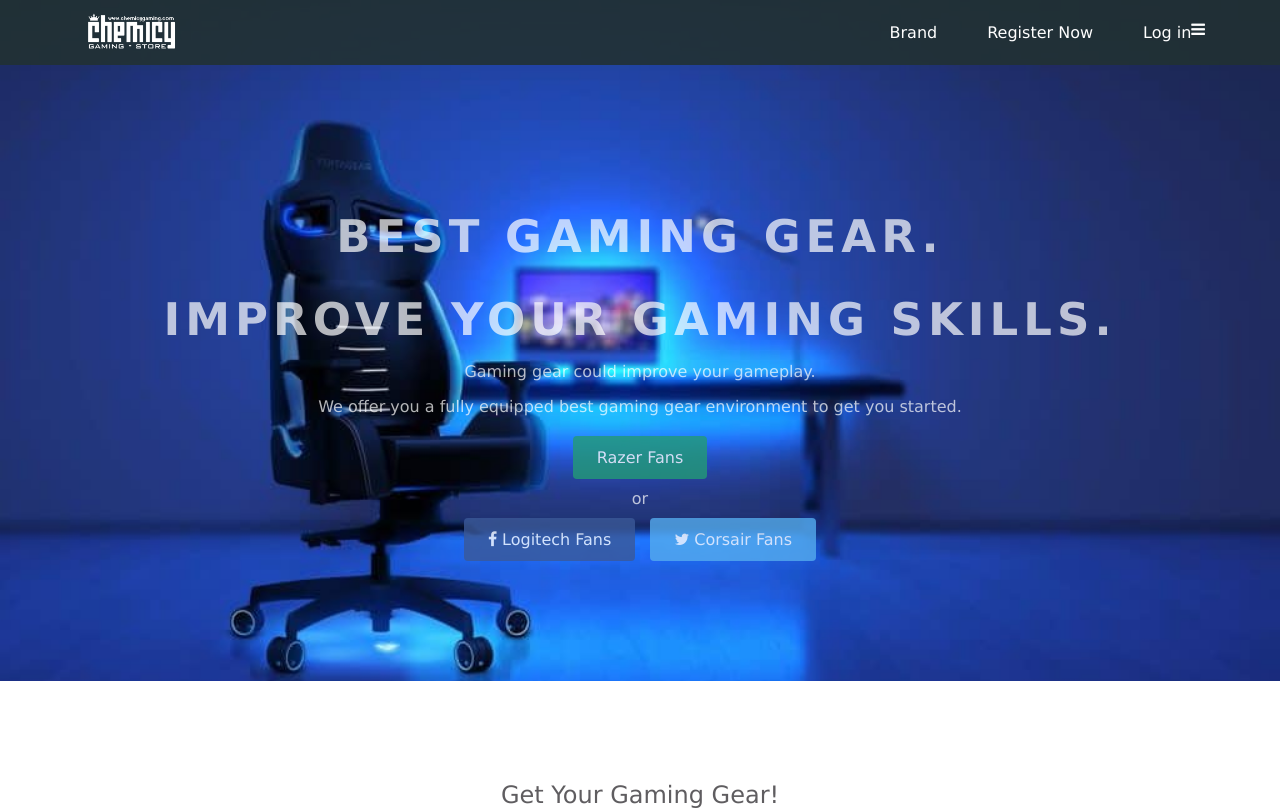
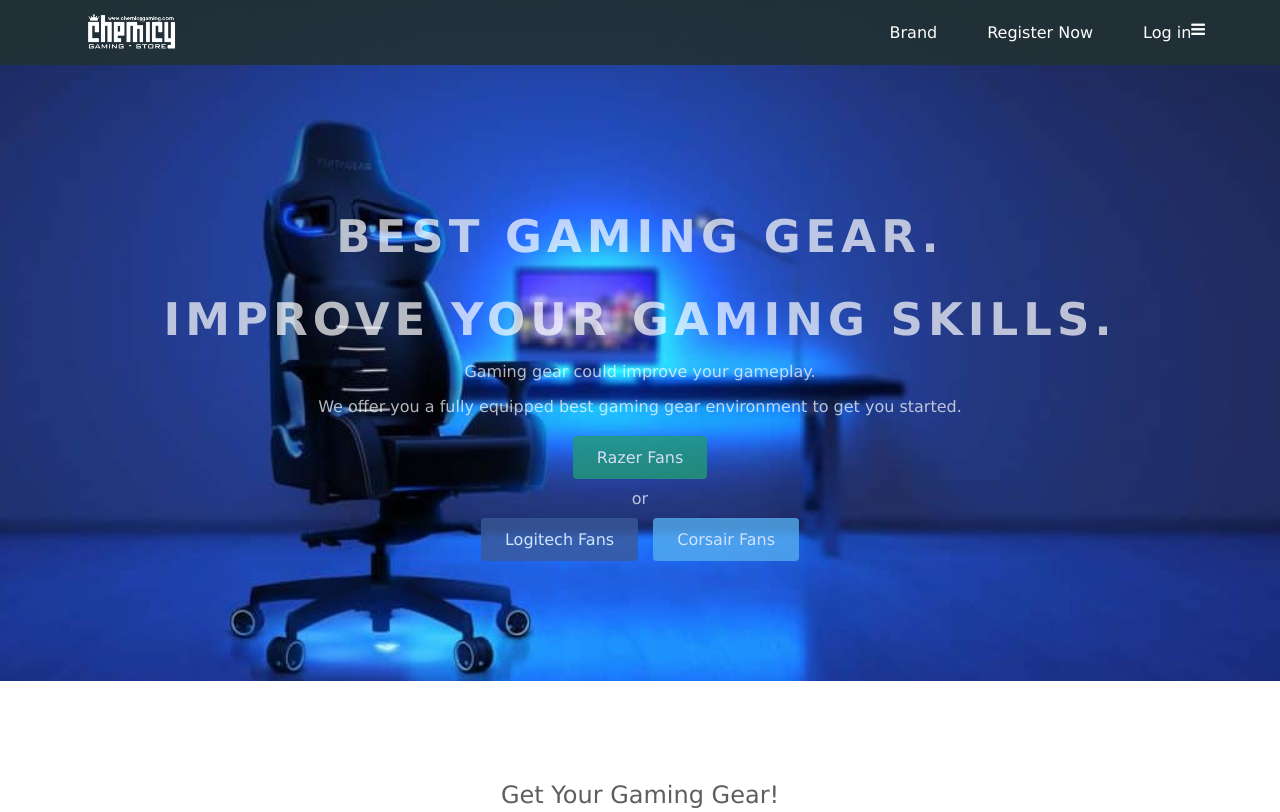
Before and after one commit to ubaidaw/projecthtml, a plain HTML site: page index.html in a window 1280 px wide. Shown: the top 812 px of the page. Drawn offline with Linux system fonts and the light colour scheme.

Commit message:
Update index.html

```diff
--- a/index.html
+++ b/index.html
@@ -33,8 +33,8 @@
         <div class="btn-wrapper">
           <a href="#" class="btn signup">Razer Fans</a>
           <p>or</p>
-          <a href="#" class="btn facebook"><span class="fa fa-facebook"></span>Logitech Fans</a>
-          <a href="#" class="btn twitter"><span class="fa fa-twitter"></span>Corsair Fans</a>
+          <a href="#" class="btn facebook">Logitech Fans</a>
+          <a href="#" class="btn twitter">Corsair Fans</a>
         </div>
       </div>
     </div>
```
